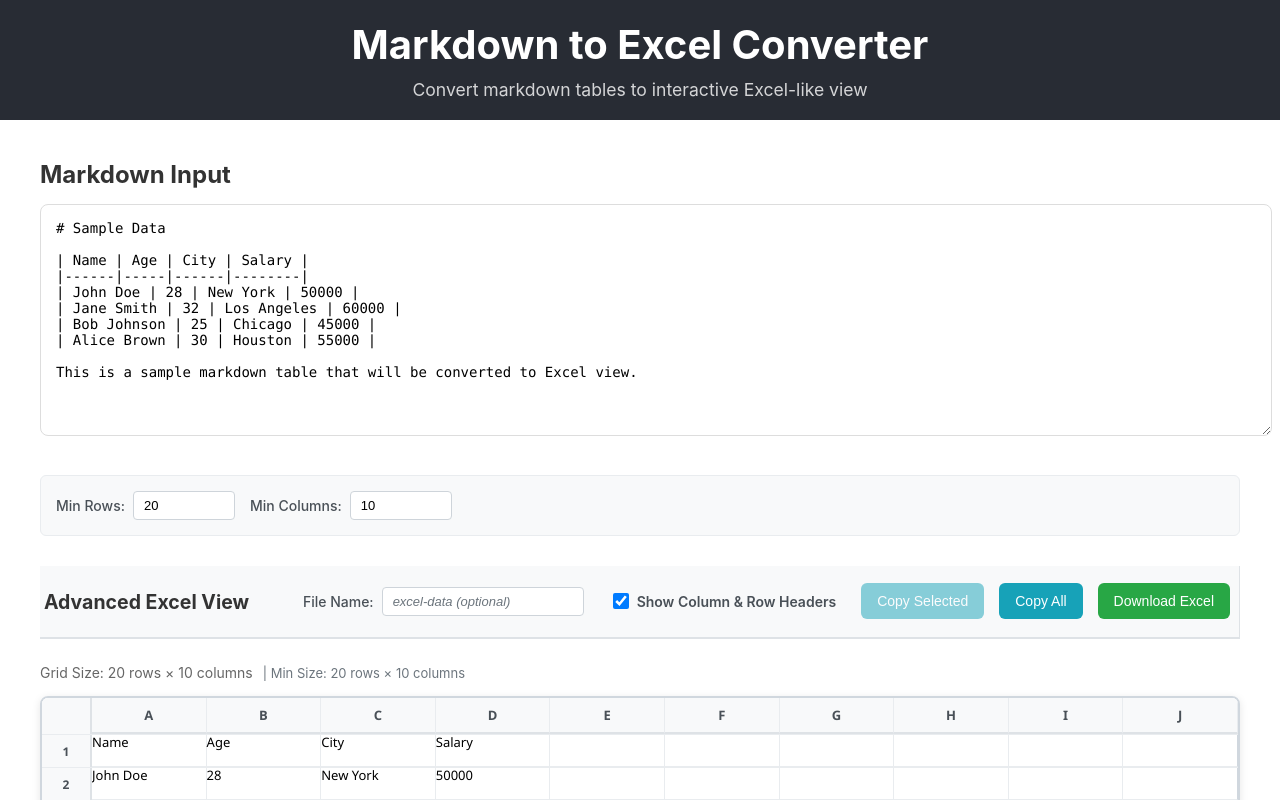
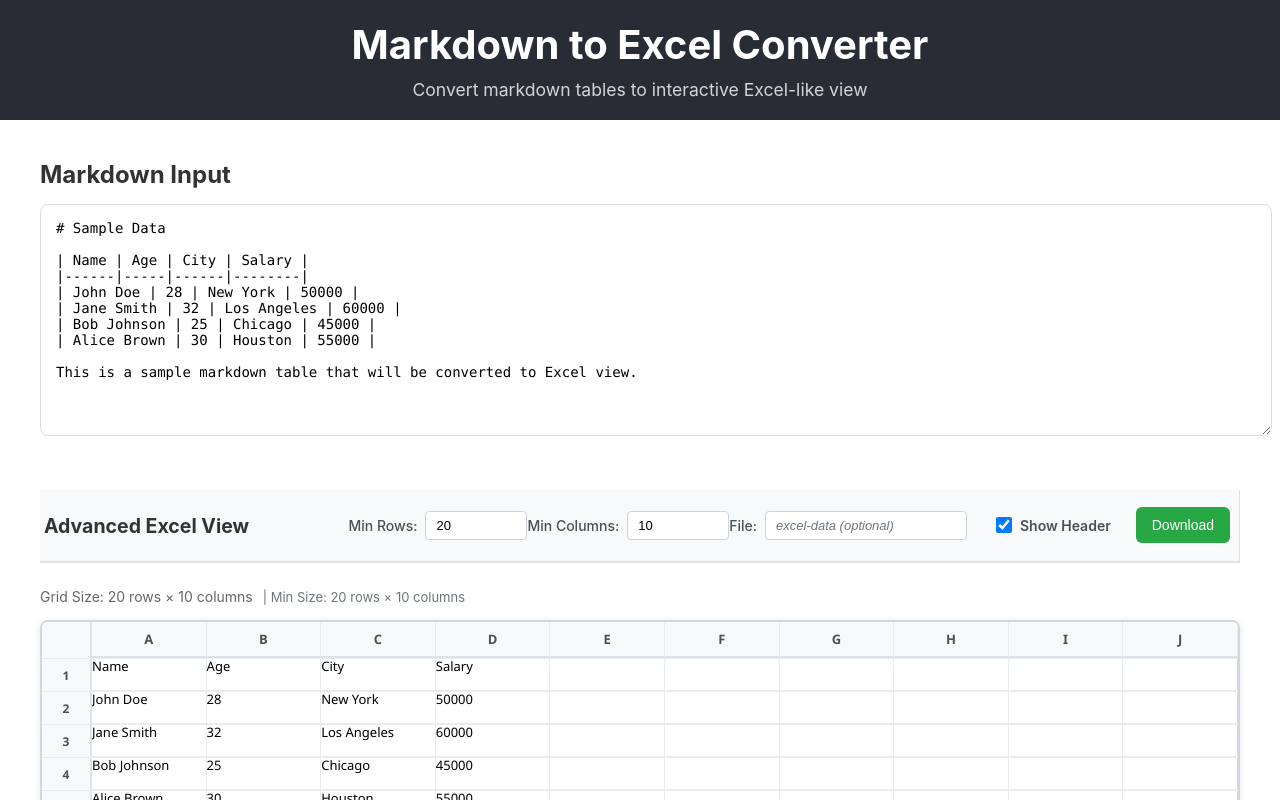
Before and after one commit to MohammadNoman-KPMG/excelcomp, a React (Create React App) app: page / in a window 1280 px wide. Shown: the top 800 px of the page. Built offline with nearby package versions, Linux system fonts and the light colour scheme.

Commit message:
Minor changes

```diff
--- a/src/ExcelComponent/ExcelViewer.tsx
+++ b/src/ExcelComponent/ExcelViewer.tsx
@@ -201,11 +201,11 @@ This is a sample markdown table that will be converted to Excel view.`);
   }, [rows]);
 
   // Handle cell value change
-  const handleCellChange = (rowIndex: number, colKey: string, value: string) => {
-    const updatedData = [...editableData];
-    updatedData[rowIndex] = { ...updatedData[rowIndex], [colKey]: value };
-    setEditableData(updatedData);
-  };
+//   const handleCellChange = (rowIndex: number, colKey: string, value: string) => {
+//     const updatedData = [...editableData];
+//     updatedData[rowIndex] = { ...updatedData[rowIndex], [colKey]: value };
+//     setEditableData(updatedData);
+//   };
 
   // Download as Excel file
   const downloadExcel = (): void => {
@@ -421,9 +421,15 @@ This is a sample markdown table that will be converted to Excel view.`);
           placeholder="Enter your markdown with tables here..."
           className="markdown-input"
         />
+      </div>
 
-        <div className="grid-size-inputs">
-          <div className="size-input-container">
+      <div className="excel-section">
+        <div className="excel-header">
+          <h2>Advanced Excel View</h2>
+          <div className="excel-controls">
+
+            <div className="filename-container">
+                <div className="size-input-container">
             <label className="size-label">
               Min Rows:
               <input
@@ -451,16 +457,8 @@ This is a sample markdown table that will be converted to Excel view.`);
               />
             </label>
           </div>
-        </div>
-      </div>
-
-      <div className="excel-section">
-        <div className="excel-header">
-          <h2>Advanced Excel View</h2>
-          <div className="excel-controls">
-            <div className="filename-container">
               <label className="filename-label">
-                File Name:
+                File:
                 <input
                   type="text"
                   value={fileName}
@@ -470,6 +468,7 @@ This is a sample markdown table that will be converted to Excel view.`);
                 />
               </label>
             </div>
+
             <div className="checkbox-container">
               <label className="checkbox-label">
                 <input
@@ -478,17 +477,17 @@ This is a sample markdown table that will be converted to Excel view.`);
                   onChange={(e) => setShowHeaders(e.target.checked)}
                   className="header-checkbox"
                 />
-                Show Column & Row Headers
+                Show Header
               </label>
             </div>
-            <button onClick={copySelectedCells} className="btn btn-info" disabled={!selectedCells}>
+            {/* <button onClick={copySelectedCells} className="btn btn-info" disabled={!selectedCells}>
               Copy Selected
-            </button>
-            <button onClick={copyToClipboard} className="btn btn-info">
+            </button> */}
+            {/* <button onClick={copyToClipboard} className="btn btn-info">
               Copy All
-            </button>
+            </button> */}
             <button onClick={downloadExcel} className="btn btn-success">
-              Download Excel
+              Download
             </button>
           </div>
         </div>
```
